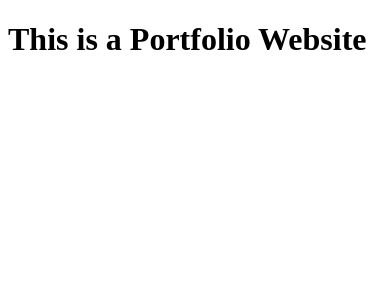
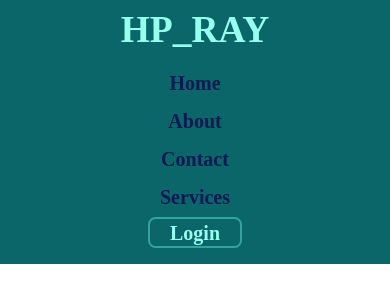
Before and after one commit to HironmoyRay/PortfolioWithRawCSS, a plain HTML site: page index.html in a window 390 px wide. Drawn offline with Linux system fonts and the light colour scheme.

Commit message:
Responsive Navbar

```diff
--- a/index.html
+++ b/index.html
@@ -1,11 +1,36 @@
 <!DOCTYPE html>
 <html lang="en">
-<head>
-    <meta charset="UTF-8">
-    <meta name="viewport" content="width=device-width, initial-scale=1.0">
+  <head>
+    <meta charset="UTF-8" />
+    <meta name="viewport" content="width=device-width, initial-scale=1.0" />
     <title>Portfolio Website</title>
-</head>
-<body>
-    <h1>This is a Portfolio Website</h1>
-</body>
+    <link rel="stylesheet" href="./styles/style.css" />
+  </head>
+  <body>
+    <header class="header">
+      <nav class="navbar">
+        <div class="navbar__logo">
+          <!-- <img src="" alt="" class="navbar__logo--img"> -->
+          <h2>HP_RAY</h2>
+        </div>
+        <ul class="navbar__ul">
+          <li class="navbar__list">
+            <a href="#" class="navbar__link">Home</a>
+          </li>
+          <li class="navbar__list">
+            <a href="#" class="navbar__link">About</a>
+          </li>
+          <li class="navbar__list">
+            <a href="#" class="navbar__link">Contact</a>
+          </li>
+          <li class="navbar__list">
+            <a href="#" class="navbar__link">Services</a>
+          </li>
+        </ul>
+        <div class="navbar__login">
+          <a href="" class="navbar__link btn">Login</a>
+        </div>
+      </nav>
+    </header>
+  </body>
 </html>
--- /dev/null
+++ b/styles/style.scss
@@ -0,0 +1,88 @@
+$dark-color: #071952;
+$bg-color: #0b666a;
+$primary-color: #35a29f;
+$light-color: #97feed;
+
+* {
+  margin: 0;
+  padding: 0;
+  box-sizing: border-box;
+  font-size: 62.5%;
+}
+
+// Navbar
+.navbar {
+  display: flex;
+  justify-content: space-between;
+  align-items: center;
+  gap: 4rem;
+  background-color: $bg-color;
+  &__logo {
+    color: $light-color;
+    font-size: 6rem;
+    // border: 0.2rem solid $primary-color;
+    background-color: $bg-color;
+    color: $light-color;
+    padding: 0.05rem 0.25rem;
+    margin: 0.5rem 1rem;
+    border-radius: 0.75rem;
+    &:hover {
+      color: $bg-color;
+      background-color: $light-color;
+    }
+    h2 {
+      padding: 0.25rem 0.5rem;
+      //   margin: 0 1rem;
+    }
+  }
+  &__ul {
+    display: flex;
+    flex-wrap: wrap;
+  }
+  &__list {
+    list-style: none;
+    margin-right: 2rem;
+  }
+  &__link {
+    text-decoration: none;
+    font-size: 2rem;
+    color: $dark-color;
+    font-weight: 600;
+    &:hover {
+      border-bottom: 0.25rem solid $dark-color;
+    }
+  }
+  .btn {
+    border: 0.2rem solid $primary-color;
+    background-color: $bg-color;
+    color: $light-color;
+    padding: 0.25rem 0.5rem;
+    margin: 0 1rem;
+    border-radius: 0.75rem;
+    &:hover {
+      color: $bg-color;
+      background-color: $light-color;
+    }
+  }
+}
+
+@media screen and (max-width: 662px) {
+  .navbar {
+    flex-direction: column;
+    gap: 0;
+    &__ul {
+      flex-direction: column;
+    }
+    &__list {
+      text-align: center;
+      margin: 1rem 0 0 0;
+      padding: 0.25rem 0;
+    }
+    &__login {
+      margin: 1rem 0 2rem;
+      .btn {
+        padding: 0.25rem 2rem;
+      }
+    }
+  }
+}
```
Also changed, not shown: styles/style.css (added), 1 other file.
